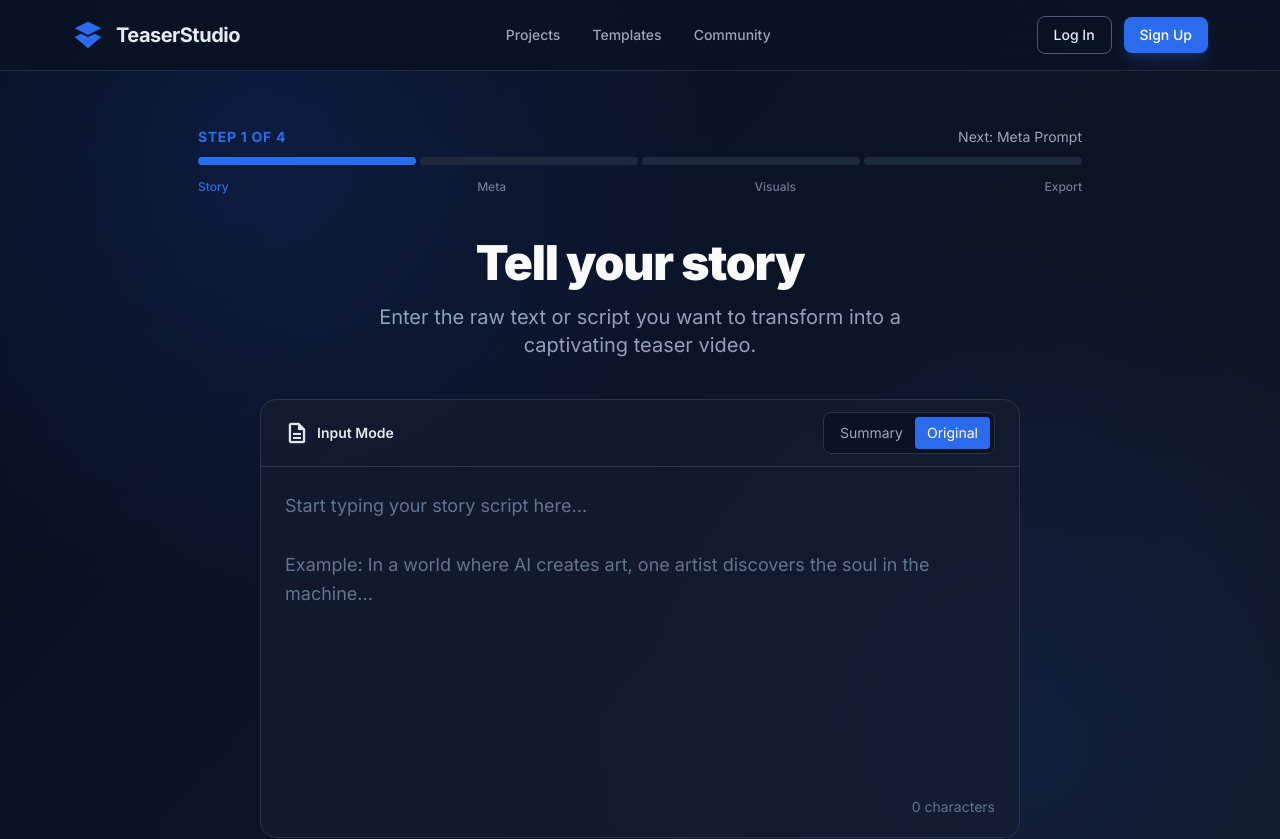
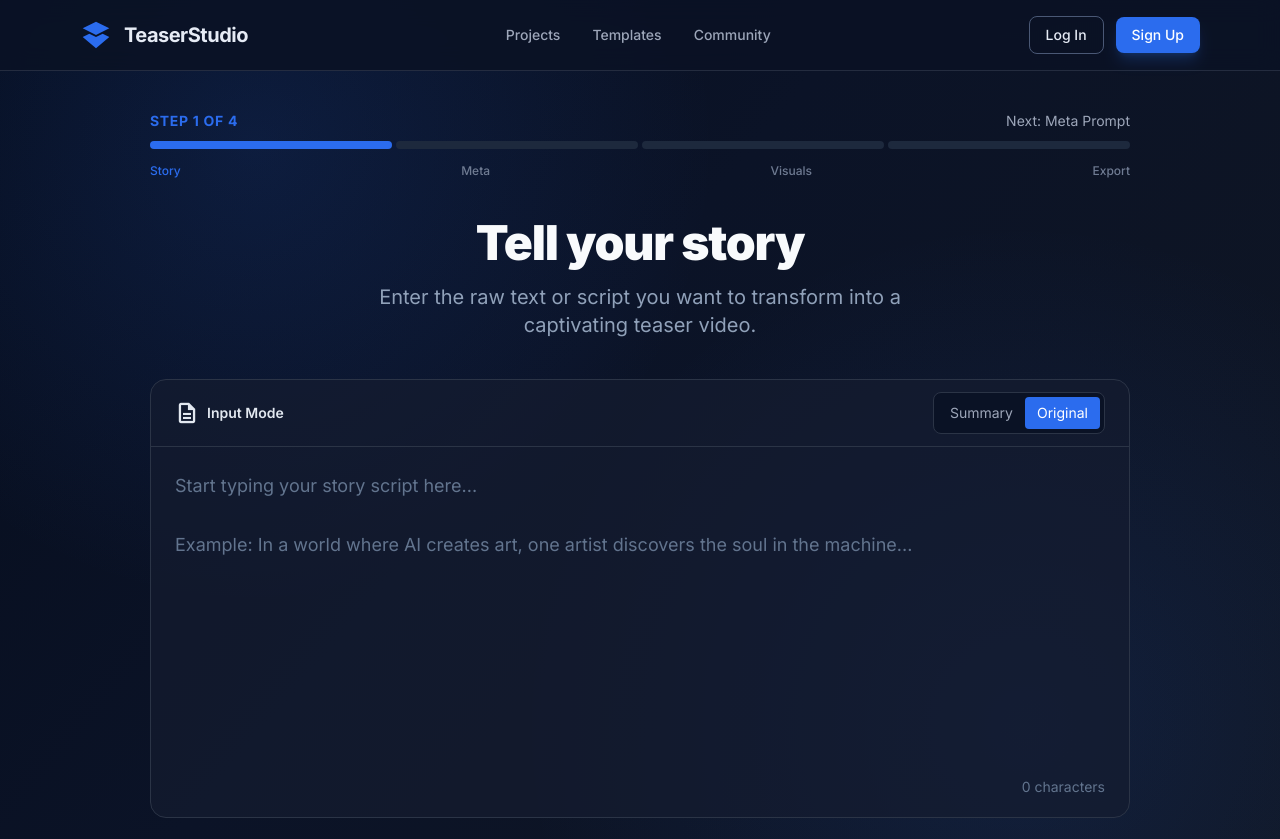
Before and after one commit to NiceTry3675/gemini3-seoul-hackathon, a React (Vite) app in the folder frontend/: page / in a window 1280 px wide. Shown: the top 839 px of the page. Built offline with nearby package versions, Linux system fonts and the light colour scheme.

Commit message:
style: align step 1-4 layouts to unified width grid

```diff
--- a/frontend/src/components/layout/BottomActionBar.tsx
+++ b/frontend/src/components/layout/BottomActionBar.tsx
@@ -44,7 +44,7 @@ export default function BottomActionBar({
   secondaryAction,
   primaryAction,
   hint,
-  innerClassName = 'max-w-[1100px] px-6 lg:px-10',
+  innerClassName = 'max-w-[1200px] px-6 lg:px-10',
 }: BottomActionBarProps) {
   return (
     <footer className="sticky bottom-0 z-10 border-t border-ts-border/80 bg-ts-nav/90 py-4 backdrop-blur-md">
--- a/frontend/src/components/screens/MetaPrompt1Screen.tsx
+++ b/frontend/src/components/screens/MetaPrompt1Screen.tsx
@@ -26,7 +26,7 @@ export default function MetaPrompt1Screen({
     <div className="min-h-screen">
       <TopNav links={PRIMARY_NAV_LINKS} />
 
-      <main className="mx-auto flex w-full max-w-[1100px] flex-col px-6 py-10 lg:px-12">
+      <main className="mx-auto flex w-full max-w-[1200px] flex-col px-6 py-10 lg:px-10">
         <StepProgress
           stepLabel="STEP 2 OF 4"
           nextLabel="Next: Choose Visual Style"
@@ -34,7 +34,7 @@ export default function MetaPrompt1Screen({
           currentIndex={2}
         />
 
-        <section className="mx-auto mt-10 w-full max-w-3xl space-y-8">
+        <section className="mx-auto mt-10 w-full max-w-[980px] space-y-8">
           <div className="space-y-2">
             <h2 className="text-5xl font-black tracking-tight text-slate-50">Refine Meta Prompt</h2>
             <p className="text-lg text-slate-400">
--- a/frontend/src/components/screens/MetaPrompt2Screen.tsx
+++ b/frontend/src/components/screens/MetaPrompt2Screen.tsx
@@ -23,7 +23,7 @@ export default function MetaPrompt2Screen({
     <div className="min-h-screen">
       <TopNav links={PRIMARY_NAV_LINKS} />
 
-      <main className="mx-auto flex w-full max-w-[1100px] flex-col px-6 py-10 lg:px-12">
+      <main className="mx-auto flex w-full max-w-[1200px] flex-col px-6 py-10 lg:px-10">
         <StepProgress
           stepLabel="STEP 3 OF 4"
           nextLabel="Next: Generate Teasers"
@@ -31,7 +31,7 @@ export default function MetaPrompt2Screen({
           currentIndex={3}
         />
 
-        <section className="mt-10 space-y-8">
+        <section className="mx-auto mt-10 w-full max-w-[980px] space-y-8">
           <div className="space-y-2">
             <h2 className="text-5xl font-black tracking-tight text-slate-50">Choose Visual Style</h2>
             <p className="max-w-4xl text-lg text-slate-400">
--- a/frontend/src/components/screens/MetaPrompt3Screen.tsx
+++ b/frontend/src/components/screens/MetaPrompt3Screen.tsx
@@ -35,17 +35,17 @@ export default function MetaPrompt3Screen({
 
   return (
     <div className="min-h-screen">
-      <TopNav links={PRIMARY_NAV_LINKS} innerClassName="max-w-[1320px] px-6 lg:px-10" />
+      <TopNav links={PRIMARY_NAV_LINKS} />
 
-      <main className="mx-auto flex w-full max-w-[1320px] flex-col px-6 py-10 lg:px-10">
+      <main className="mx-auto flex w-full max-w-[1200px] flex-col px-6 py-10 lg:px-10">
         <StepProgress
           stepLabel="STEP 4 OF 4"
           nextLabel="In Progress"
-          labels={['Story', 'Meta', 'Visuals', 'Generation']}
+          labels={['Story', 'Meta', 'Visuals', 'Export']}
           currentIndex={4}
         />
 
-        <section className="mt-8 space-y-8">
+        <section className="mx-auto mt-10 w-full max-w-[980px] space-y-8">
           <div className="flex flex-col justify-between gap-4 sm:flex-row sm:items-end">
             <div>
               <h2 className="text-5xl font-black tracking-tight text-slate-50">
@@ -184,7 +184,6 @@ export default function MetaPrompt3Screen({
           emphasis: 'primary',
         }}
         hint="Select at least Frame 01 to start rendering"
-        innerClassName="max-w-[1320px] px-6 lg:px-10"
       />
 
       <button
--- a/frontend/src/components/screens/StoryInputScreen.tsx
+++ b/frontend/src/components/screens/StoryInputScreen.tsx
@@ -35,10 +35,10 @@ export default function StoryInputScreen({
             </Button>
           </div>
         }
-        innerClassName="max-w-[1200px] px-6 lg:px-8"
+        innerClassName="max-w-[1200px] px-6 lg:px-10"
       />
 
-      <main className="mx-auto flex w-full max-w-[980px] flex-col px-6 pb-16 pt-14 lg:px-12">
+      <main className="mx-auto flex w-full max-w-[1200px] flex-col px-6 pb-16 pt-10 lg:px-10">
         <StepProgress
           stepLabel="STEP 1 OF 4"
           nextLabel="Next: Meta Prompt"
@@ -46,7 +46,7 @@ export default function StoryInputScreen({
           currentIndex={1}
         />
 
-        <div className="mx-auto mt-11 w-full max-w-[760px]">
+        <div className="mx-auto mt-10 w-full max-w-[980px]">
           <div className="mb-10 text-center">
             <h2 className="text-5xl font-black tracking-tight text-slate-50">Tell your story</h2>
             <p className="mx-auto mt-4 max-w-[560px] text-xl text-slate-400">
```
